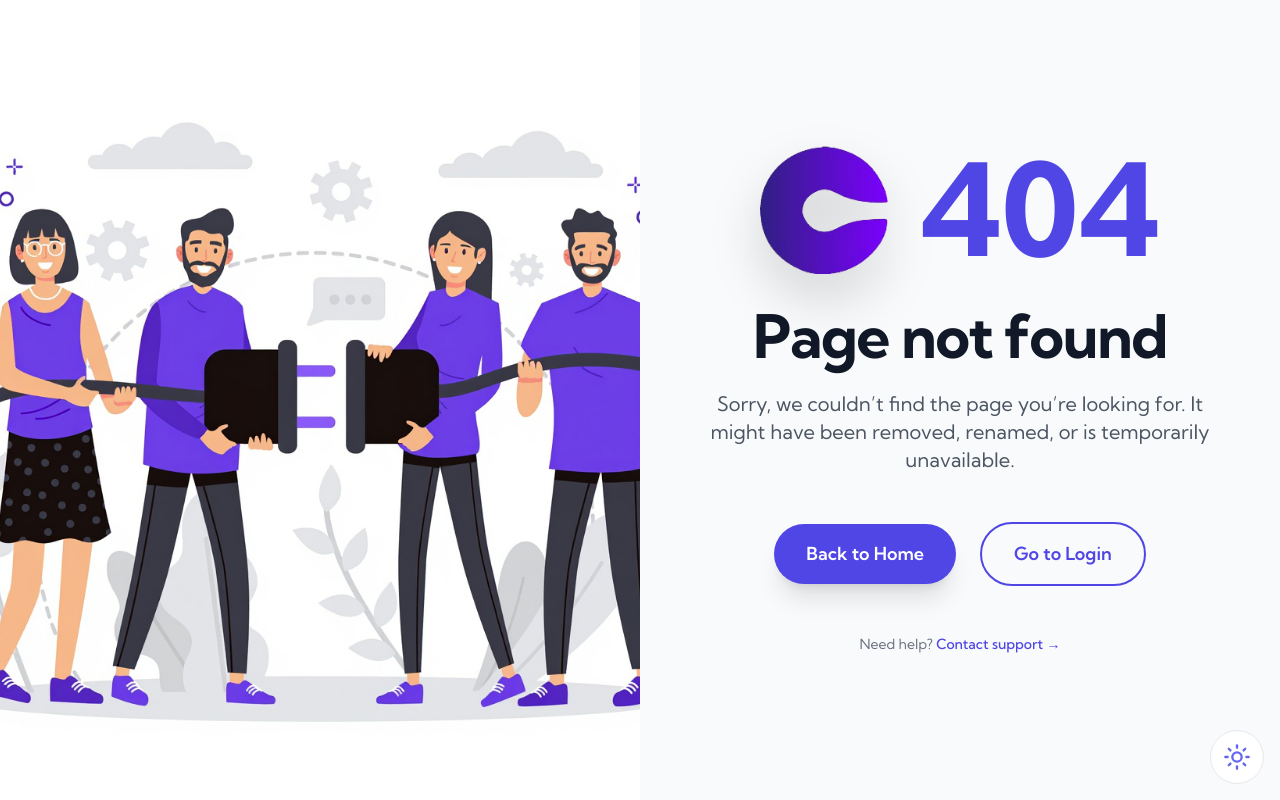
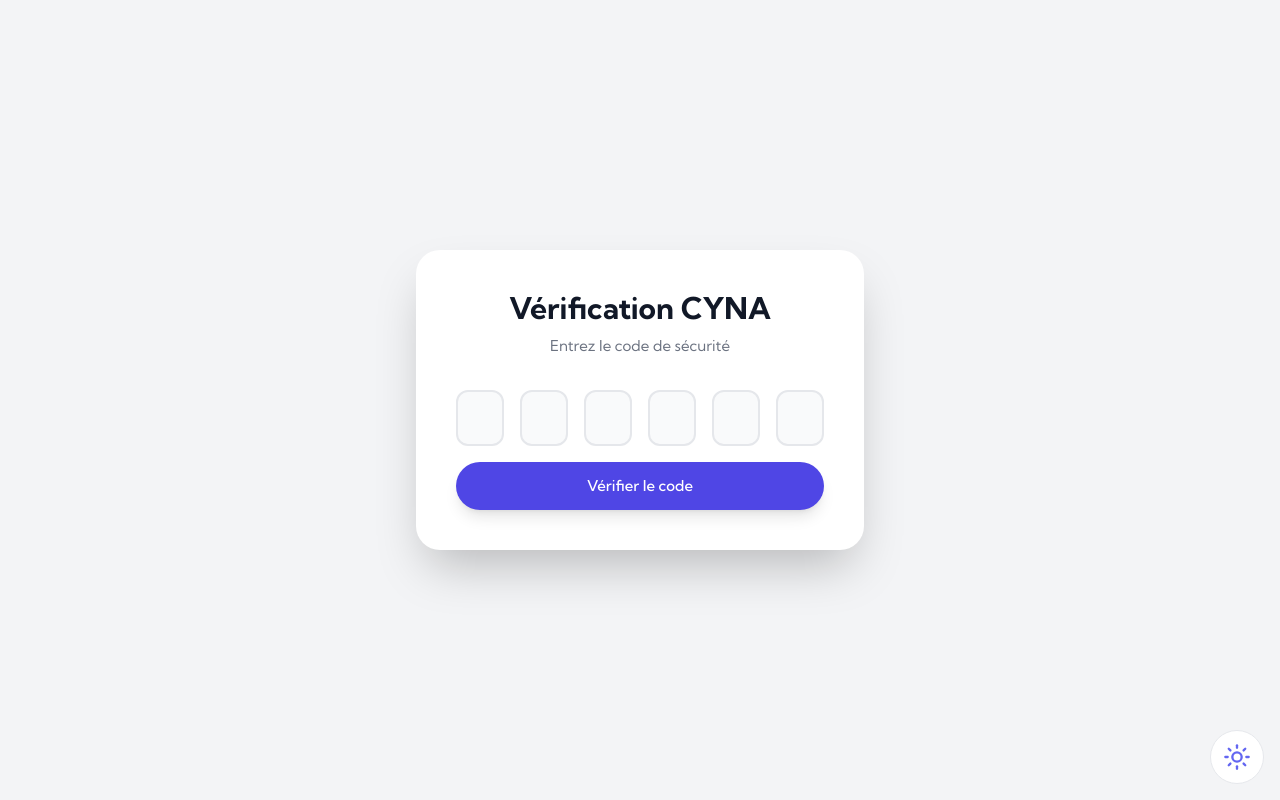
Before and after one commit to Nagoloum/Frontend_cyna, a React (Vite) app: page /2FA in a window 1280 px wide. Before the commit this address had no page. Built offline with nearby package versions, Linux system fonts and the light colour scheme.

Commit message:
Code double factor

```diff
--- a/src/App.jsx
+++ b/src/App.jsx
@@ -30,9 +30,13 @@
 // Pages admin
 import Dashboard from "./pages/Admin/Dashboard";
 import AdminProductsPage from "./pages/Admin/ProductsPage";
+
+import TwoFactor from "./pages/Auth/TwoFactor";
+
 // import OrdersPage from "./pages/Admin/OrdersPage";
 // import SupportPage from "./pages/Admin/SupportPage";
 // import ReportsPage from "./pages/Admin/ReportsPage";
+
 import MyProfile from "./pages/Admin/MyProfilePage";
 import Settings from "./pages/Admin/SettingsPage";
 
@@ -83,6 +87,7 @@
         <Route path="/forgot-password" element={<ForgotPassword />} />
         <Route path="/reset-password" element={<ResetPassword />} />
         <Route path="/email-confirmation" element={<EmailConfirmation />} />
+        <Route path="/2FA" element={<TwoFactor />} />
 
         {/* ── Pages légales ── */}
         <Route path="/terms-of-use" element={<PublicPage><TermsOfUseComponent /></PublicPage>} />
@@ -101,6 +106,7 @@
           <Route index element={<Navigate to="/admin/dashboard" replace />} />
           <Route path="dashboard" element={<Dashboard />} />
           <Route path="products" element={<AdminProductsPage />} />
+
           {/* <Route path="orders" element={<OrdersPage />} /> */}
           {/* <Route path="support" element={<SupportPage />} /> */}
           {/* <Route path="reports" element={<ReportsPage />} /> */}
--- a/src/components/Auth/AuthPageComponent.jsx
+++ b/src/components/Auth/AuthPageComponent.jsx
@@ -47,17 +47,17 @@
       }
 
       if (isLogin) {
-        const { token, user } = data.data; // structure de ta réponse ApiResponse
-
+         const { token, user } = data.data; // structure de ta réponse ApiResponse
         localStorage.setItem('token', token);
         localStorage.setItem('user', JSON.stringify(user));
-
         // Redirection selon le rôle
         if (user.role === 'ADMIN') {
+          //navigate('/2FA', { replace: true })
           navigate('/admin', { replace: true });
         } else {
           // CUSTOMER ou autre rôle par défaut
           navigate('/home', { replace: true });
+
         }
 
         // Optionnel : message pour les non-confirmés
--- /dev/null
+++ b/src/components/Auth/TwoFactorComponent.jsx
@@ -0,0 +1,106 @@
+import React, { useState, useRef } from 'react';
+import { useNavigate } from 'react-router-dom'; // Pour rediriger après succès
+
+export default function TwoFactorPageComponent() {
+    const [otp, setOtp] = useState(new Array(6).fill(""));
+    const [isLoading, setIsLoading] = useState(false);
+    const [error, setError] = useState("");
+    const inputRefs = useRef([]);
+    const navigate = useNavigate();
+
+    const handleChange = (element, index) => {
+        if (isNaN(element.value)) return false;
+        const newOtp = [...otp];
+        newOtp[index] = element.value;
+        setOtp(newOtp);
+        if (element.value !== "" && index < 5) {
+            inputRefs.current[index + 1].focus();
+        }
+    };
+
+    const handleKeyDown = (e, index) => {
+        if (e.key === "Backspace" && !otp[index] && index > 0) {
+            inputRefs.current[index - 1].focus();
+        }
+    };
+
+    // --- APPEL API ICI ---
+    const handleSubmit = async (e) => {
+        e.preventDefault();
+        const finalCode = otp.join("");
+
+        if (finalCode.length < 6) {
+            setError("Veuillez saisir les 6 chiffres.");
+            return;
+        }
+
+        setIsLoading(true);
+        setError("");
+
+        try {
+            const response = await fetch('http://localhost:3000/api/auth/check-code', {
+                method: 'POST',
+                headers: {
+                    'Content-Type': 'application/json',
+                },
+                body: JSON.stringify({ code: finalCode }), // Ton API attend "code"
+            });
+
+            const result = await response.json();
+
+            if (response.ok) {
+                console.log("Succès CYNA:", result);
+                // Redirection vers le dashboard admin après succès
+                navigate('/admin/dashboard');
+            } else {
+                setError(result.message || "Code invalide. Réessayez.");
+            }
+        } catch (err) {
+            setError("Erreur de connexion au serveur.");
+        } finally {
+            setIsLoading(false);
+        }
+    };
+
+    return (
+        <div className="min-h-screen bg-gray-100 dark:bg-gray-900 flex items-center justify-center p-4">
+            <div className="bg-white dark:bg-gray-800 rounded-3xl shadow-2xl p-10 max-w-md w-full flex flex-col items-center">
+
+                <h2 className="text-3xl font-bold text-gray-900 dark:text-white mb-2">Vérification CYNA</h2>
+                <p className="text-gray-500 dark:text-gray-400 text-center mb-8">Entrez le code de sécurité</p>
+
+                <form onSubmit={handleSubmit} className="w-full">
+                    <div className="flex justify-between gap-2 mb-4">
+                        {otp.map((data, index) => (
+                            <input
+                                key={index}
+                                type="text"
+                                maxLength="1"
+                                ref={(el) => (inputRefs.current[index] = el)}
+                                value={data}
+                                onChange={(e) => handleChange(e.target, index)}
+                                onKeyDown={(e) => handleKeyDown(e, index)}
+                                className={`w-12 h-14 text-center text-2xl font-bold bg-gray-50 dark:bg-gray-700 border-2 rounded-xl text-gray-900 dark:text-white outline-none transition-all ${
+                                    error ? 'border-red-500' : 'border-gray-200 dark:border-gray-600 focus:border-indigo-500'
+                                }`}
+                            />
+                        ))}
+                    </div>
+
+                    {/* Affichage de l'erreur */}
+                    {error && <p className="text-red-500 text-sm mb-4 text-center">{error}</p>}
+
+                    <button
+                        type="submit"
+                        disabled={isLoading}
+                        className={`w-full h-12 rounded-full text-white font-medium shadow-lg transition-all duration-500 ${
+                            isLoading ? 'bg-gray-400 cursor-not-allowed' : 'bg-indigo-600 hover:bg-indigo-700'
+                        }`}
+                    >
+                        {isLoading ? 'Vérification en cours...' : 'Vérifier le code'}
+                    </button>
+                </form>
+            </div>
+        </div>
+    );
+}
--- /dev/null
+++ b/src/pages/Auth/TwoFactor.jsx
@@ -0,0 +1,9 @@
+import TwoFactorPageComponent from '../../components/Auth/TwoFactorComponent'
+
+export default function TwoFactor() {
+    return (
+        <div>
+            <TwoFactorPageComponent />
+        </div>
+    )
+}
```
